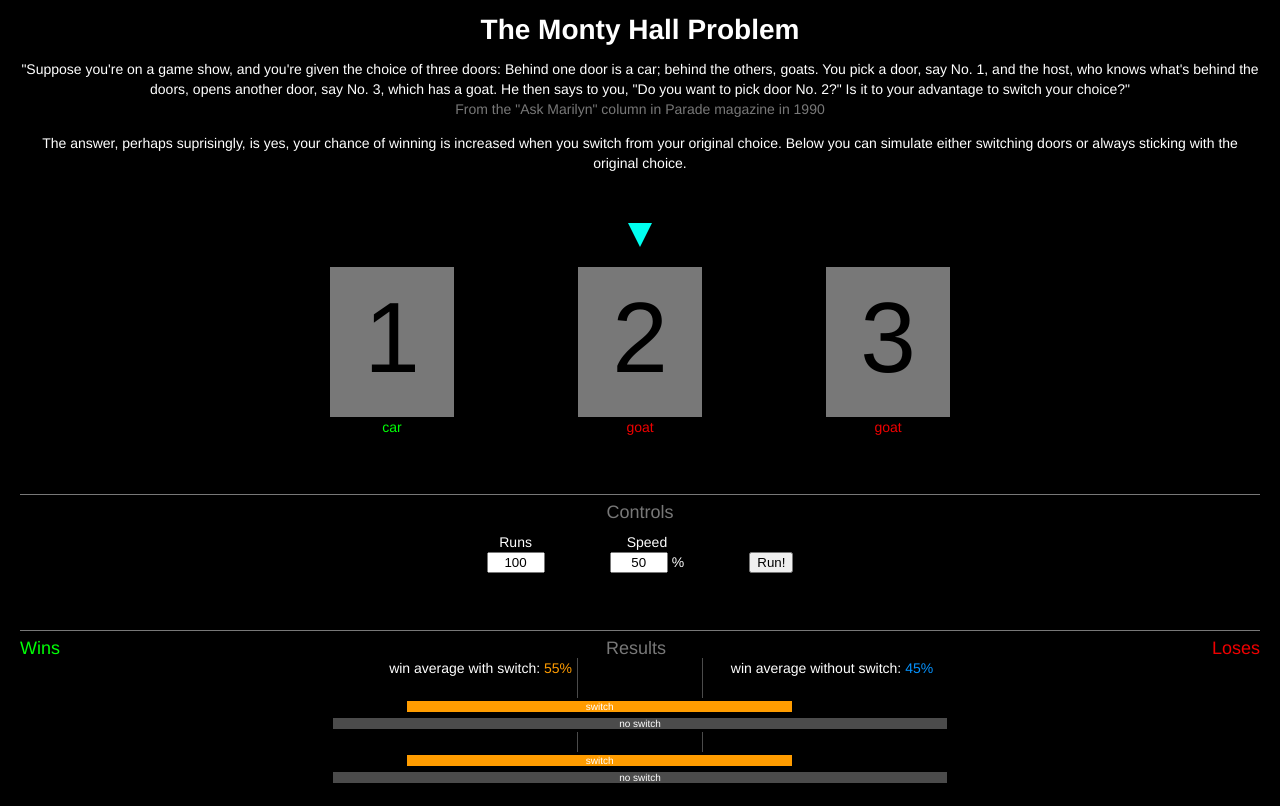
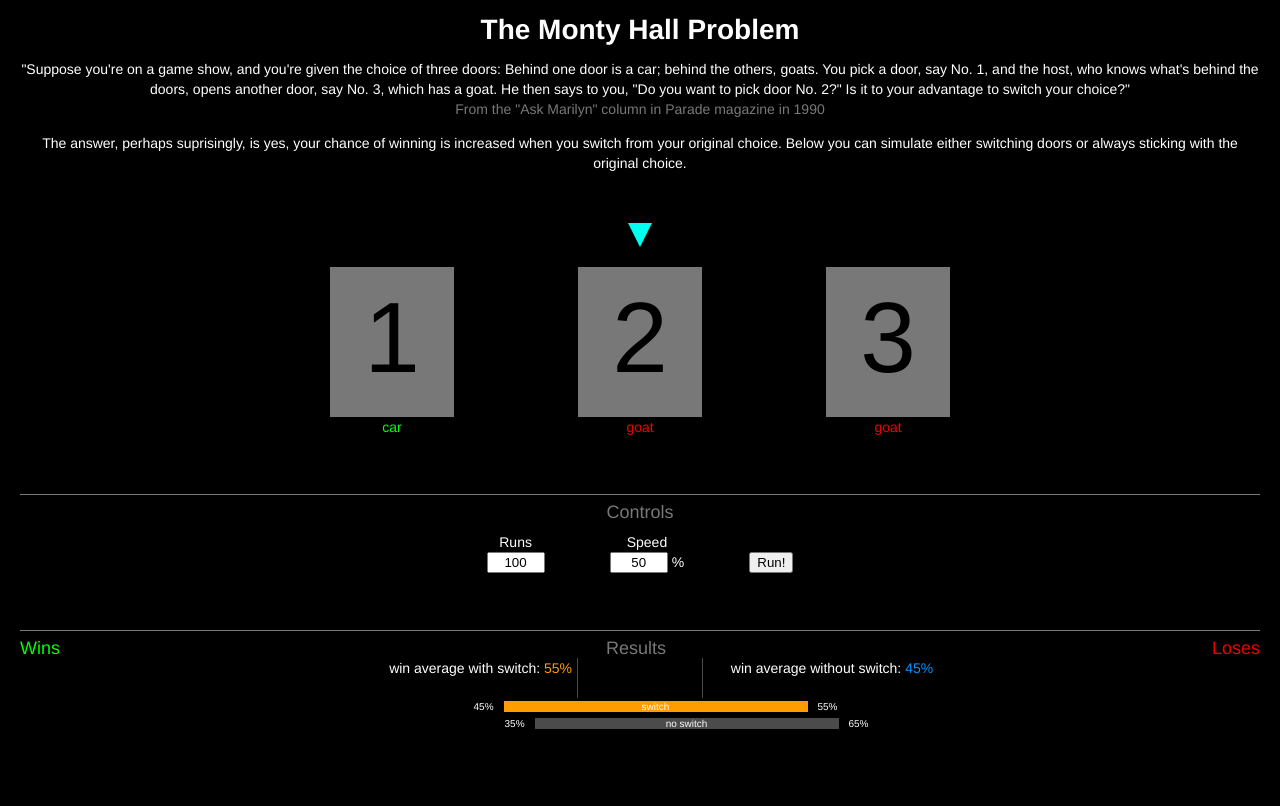
Before and after one commit to imphatic/monty-hall-problem, a React app: page / in a window 1280 px wide. Built offline with nearby package versions, Linux system fonts and the light colour scheme.

Commit message:
finished styles, started results implementation

```diff
--- a/src/index.css
+++ b/src/index.css
@@ -146,10 +146,19 @@ ul {
 .round > div > div {
     background:#4b4b4b;
     line-height:110%;
-    overflow:hidden;
     border:solid #000000;
+    position:relative;
 }
-
+.wins {
+    position:relative;
+    float:left;
+    left:-30px;
+}
+.loses {
+    position:relative;
+    float:right;
+    right:-30px;
+}
 span.switch {
     color:#ff9c00;
 }
--- a/src/index.js
+++ b/src/index.js
@@ -66,8 +66,54 @@ class Controls extends React.Component {
     }
 }
 
+class Round extends React.Component {
+    render() {
+        const switchWin = this.props.switchWinPercent;
+        const noSwitchWin = this.props.noSwitchWinPercent;
+        const switchPadRight = (switchWin)/2;
+        const switchPadLeft = (100 - switchWin)/2;
+        const noSwitchPadRight = (noSwitchWin)/2;
+        const noSwitchPadLeft = (100 - noSwitchWin)/2;
+
+        return (
+            <li className="round">
+                <div className="switch" style={{paddingLeft:switchPadLeft+'%', paddingRight:switchPadRight+'%'}}>
+                    <div className="winner">
+                        <div className="wins">{switchWin}%</div>
+                        switch
+                        <div className="loses">{100 - switchWin}%</div>
+                    </div>
+                </div>
+                <div className="noSwitch" style={{paddingLeft:noSwitchPadLeft+'%', paddingRight:noSwitchPadRight+'%'}}>
+                    <div>
+                        <div className="wins">{noSwitchWin}%</div>
+                        no switch
+                        <div className="loses">{100 - noSwitchWin}%</div>
+                    </div>
+                </div>
+            </li>
+        );
+    }
+}
+
 class Results extends React.Component {
+    renderRound(i) {
+        const round = this.props.rounds[i];
+        const winner = this.props.winners[i];
+
+        return (
+            <Round
+                key={i}
+                switchWinPercent={round[0]}
+                noSwitchWinPercent={round[1]}
+                winner={winner}
+            />
+        );
+    }
+
     render() {
+        const rounds = null;
+
         return (
             <div className="results">
                 <hr />
@@ -85,15 +131,8 @@ class Results extends React.Component {
                     </div>
 
                     <ul className="rounds">
-                        <li className="round">
-                            <div className="switch" style={{paddingRight:'25%', paddingLeft:'12%'}}><div className="winner">switch</div></div>
-                            <div className="noSwitch"><div>no switch</div></div>
-                        </li>
-
-                        <li className="round">
-                            <div className="switch" style={{paddingRight:'25%', paddingLeft:'12%'}}><div className="winner">switch</div></div>
-                            <div className="noSwitch"><div>no switch</div></div>
-                        </li>
+                        {rounds}
+                        {this.renderRound(0)}
                     </ul>
 
                 </div>
@@ -105,7 +144,15 @@ class Results extends React.Component {
 class MontyHallProblem extends React.Component {
     constructor(props) {
         super(props);
-        this.state = {};
+        this.state = {
+            currentRound: 0,
+            rounds : [
+                [45,35]
+            ],
+            winners : [
+                [0]
+            ]
+        };
     }
 
     render() {
@@ -130,7 +177,10 @@ class MontyHallProblem extends React.Component {
 
                 <Controls />
 
-                <Results />
+                <Results
+                    rounds={this.state.rounds}
+                    winners={this.state.winners}
+                />
 
             </div>
 
```
